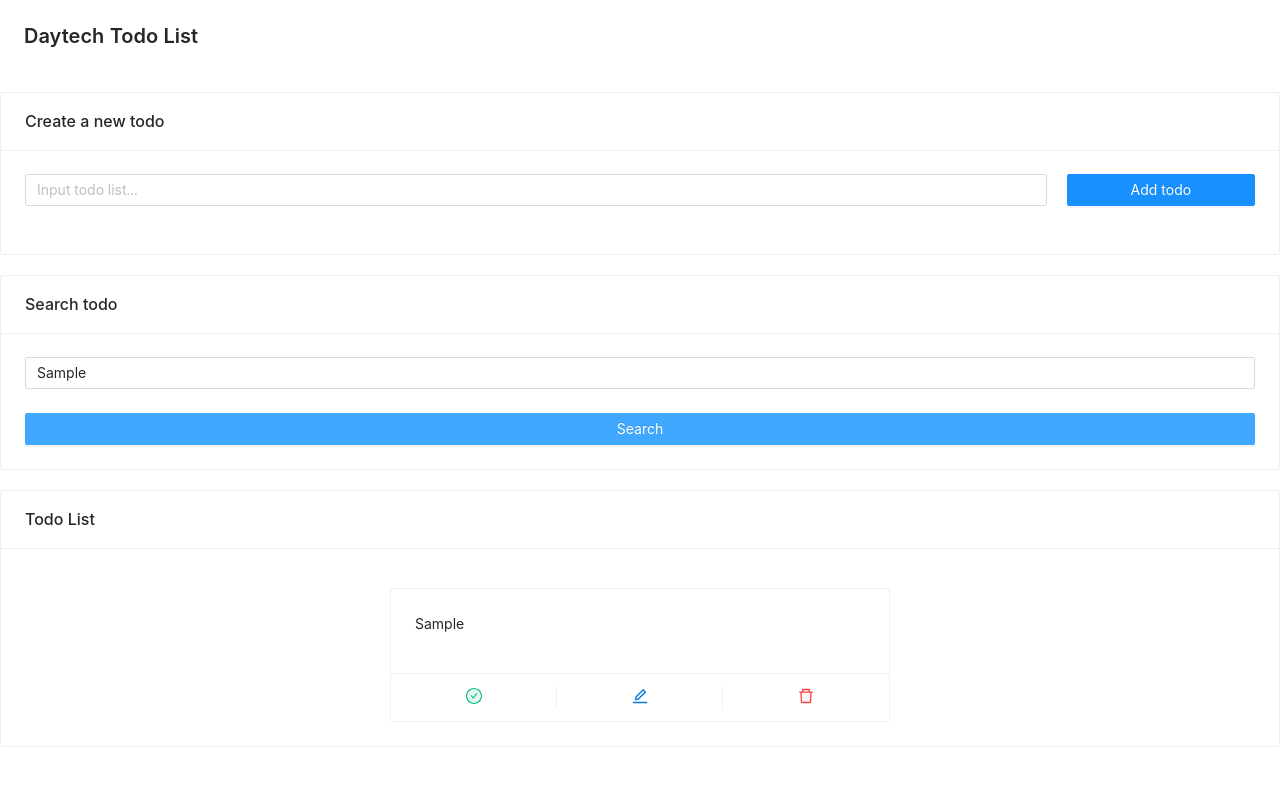
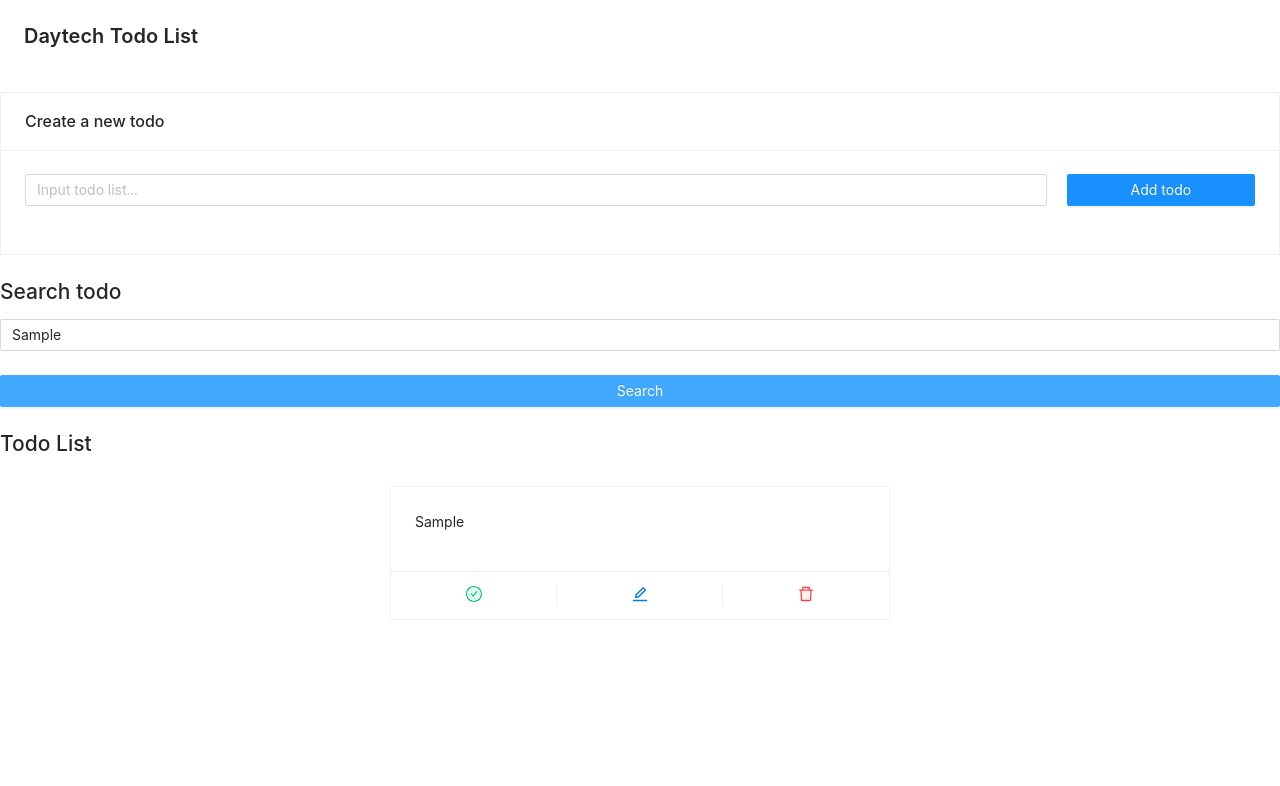
Before and after one commit to khunnunthawat/my-todo-list, a Next.js app: page / in a window 1280 px wide. Both pictures are taken after typing "Sample" into the empty fields and a click on the button "Search". Shown: the top 786 px of the page. Built offline with nearby package versions, Linux system fonts and the light colour scheme.

Commit message:
delete-done

```diff
--- a/src/components/ListTodo.tsx
+++ b/src/components/ListTodo.tsx
@@ -1,6 +1,10 @@
 import React, { useState } from 'react';
-import { Row, Col, Card } from 'antd';
-import { DeleteTwoTone, EditTwoTone, CheckCircleTwoTone } from '@ant-design/icons';
+import { Row, Col, Card, Button, Modal, Form, Input } from 'antd';
+import {
+  DeleteTwoTone,
+  EditTwoTone,
+  CheckCircleTwoTone,
+} from '@ant-design/icons';
 import { TodoProps } from '@/components/types/index';
 import { useRecoilState } from 'recoil';
 import { todoState } from './recoil/atom';
@@ -8,26 +12,65 @@ import { todoState } from './recoil/atom';
 const ListTodo = () => {
   // const [todo, setTodo] = useState<Todoprops[] | []>([]);
   const [todos, setTodos] = useRecoilState(todoState);
+  const [modalEdit, setModalEdit] = useState(false);
 
   const handleClickDelete = function (todo: TodoProps) {
     if (todos.length > 0) {
-      setTodos(todos.filter((widget) => widget.id !== todo.id));
+      setTodos(todos.filter((todoList) => todoList.id !== todo.id));
     }
-    setTodos([]);
   };
+
+  const handleClickCancel = () => {
+    setModalEdit(false);
+  };
+
+  const handleClickEdit = () => {};
 
   return (
     <>
       {todos.map((todo: TodoProps) => {
         return (
-          <Row justify='center' gutter={[0, 20]}>
+          <Modal
+            key={todo.id}
+            title='Edit Todo'
+            visible={modalEdit}
+            onCancel={handleClickCancel}
+            footer={[
+              <Button type='primary' key='submit'>
+                Add
+              </Button>,
+            ]}
+          >
+            <Form
+              onFinish={handleClickEdit}
+              layout='vertical'
+            >
+              <Form.Item name='id'>
+                <Input placeholder='Enter text' type='hidden' />
+              </Form.Item>
+              <Form.Item label=' ' name='title'>
+                <Input placeholder='Enter text' />
+              </Form.Item>
+            </Form>
+          </Modal>
+        );
+      })}
+
+      {todos.map((todo: TodoProps) => {
+        return (
+          <Row key={todo.id} justify='center' gutter={[0, 20]}>
             <Col>
               <Card
-                key={todo.id}
                 style={{ width: 500, marginTop: 16 }}
                 actions={[
                   <CheckCircleTwoTone key='check' twoToneColor='#10B981' />,
-                  <EditTwoTone key='edit' twoToneColor='#057ADF' />,
+                  <EditTwoTone
+                    key='edit'
+                    onClick={() => {
+                      setModalEdit(true);
+                    }}
+                    twoToneColor='#057ADF'
+                  />,
                   <DeleteTwoTone
                     key='delete'
                     onClick={() => handleClickDelete(todo)}
@@ -47,6 +90,8 @@ const ListTodo = () => {
 
 export default ListTodo;
 
-{/* <button className='px-4 py-1 text-white bg-blue-600 hover:bg-gray-900 focus:outline-none rounded-md'>
+{
+  /* <button className='px-4 py-1 text-white bg-blue-600 hover:bg-gray-900 focus:outline-none rounded-md'>
   BTN
-</button>; */}
+</button>; */
+}
--- a/src/components/recoil/atom.tsx
+++ b/src/components/recoil/atom.tsx
@@ -1,11 +1,12 @@
 import { atom } from 'recoil';
+import { TodoProps } from '@/components/types/index';
 
 export const nameState = atom({
   key: 'nameState',
   default: '',
 });
 
-export const todoState = atom({
+export const todoState = atom<TodoProps[]>({
   key: 'todo',
   default: []
 });
--- a/src/pages/index.tsx
+++ b/src/pages/index.tsx
@@ -31,6 +31,13 @@ const Home = () => {
     setTodos([...todos, data]);
   };
 
+  // const handleClickDelete = function (todo: TodoProps) {
+  //   if (todos.length > 0) {
+  //     setTodos(todos.filter((todo) => todo.id !== todo.id));
+  //   }
+  //   setTodos([]);
+  // };
+
   console.log(todos);
 
   return (
@@ -58,15 +65,17 @@ const Home = () => {
             </Col>
 
             <Col span={24}>
-              <Card title='Search todo'>
+              <div className='my-2.5'>
+                <h1 className='font-medium text-base'>Search todo</h1>
                 <SearchTodo handleClickAdd={handleClickAdd} />
-              </Card>
+              </div>
             </Col>
 
             <Col span={24}>
-              <Card title='Todo List'>
+              <div className='my-2.5'>
+                <h1 className='font-medium text-base'>Todo List</h1>
                 <ListTodo />
-              </Card>
+              </div>
             </Col>
           </Row>
         </Content>
```
Also changed, not shown: src/components/EditTodo.tsx (added, +9 -0 lines).
